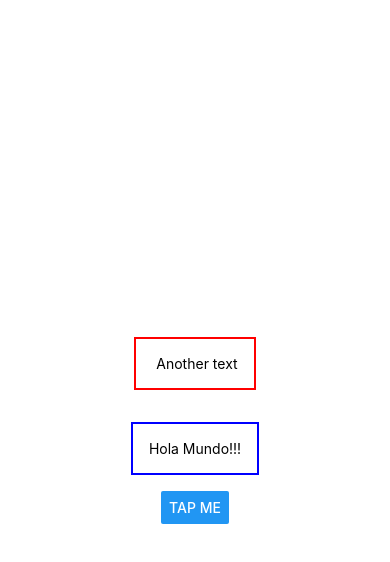
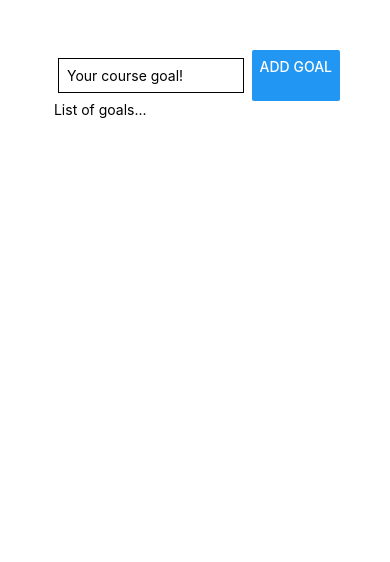
Before and after one commit to Gaberoids/react-native-app, a React Native app: screen / in a window 390 px wide. Shown: the top 562 px of the page. Built offline with nearby package versions, Linux system fonts and the light colour scheme.

Commit message:
Added nested views with input, button and text elements plus its initial styles

```diff
--- a/App.js
+++ b/App.js
@@ -1,31 +1,34 @@
-import { StyleSheet, Text, View, Button } from 'react-native';
+import { StyleSheet, Text, View, Button, TextInput } from 'react-native';
 
 // this is the root component all components must be inside it. Like index.html
 export default function App() {
   return (
-    <View style={styles.container}>
-      <Text style={{ margin:16, borderWidth: 2, borderColor: 'red', padding:16 }}> Another text</Text>
-      <Text
-        style={styles.dummyText}>
-        Hola Mundo!!!
-      </Text>
-      <Button title='Tap me' />
+    <View style={styles.appContainer}>
+      <View style={styles.inputContainer}>
+          <TextInput style={styles.textInput} placeholder='Your course goal!' />
+          <Button title='Add Goal'/>
+      </View>
+      <View>
+          <Text> List of goals...</Text>
+      </View>
     </View>
   );
 }
 
 // this is the style of app above since react native does not use CSS. Style objects, not inline style
 const styles = StyleSheet.create({
-  container: {
-    flex: 1,
-    backgroundColor: '#fff',
-    alignItems: 'center',
-    justifyContent: 'center',
+  appContainer: {
+    padding:50,
   },
-  dummyText: {
-    margin:16,
-    borderWidth: 2,
-    borderColor: 'blue',
-    padding:16,
+  inputContainer: {
+    flexDirection: 'row',
+    justifyContent: 'space-between',
+  },
+  textInput: {
+    borderWidth: 1,
+    borderColor: '#ccccc',
+    width: '80%',
+    margin: 8,
+    padding: 8,
   }
 });
```
